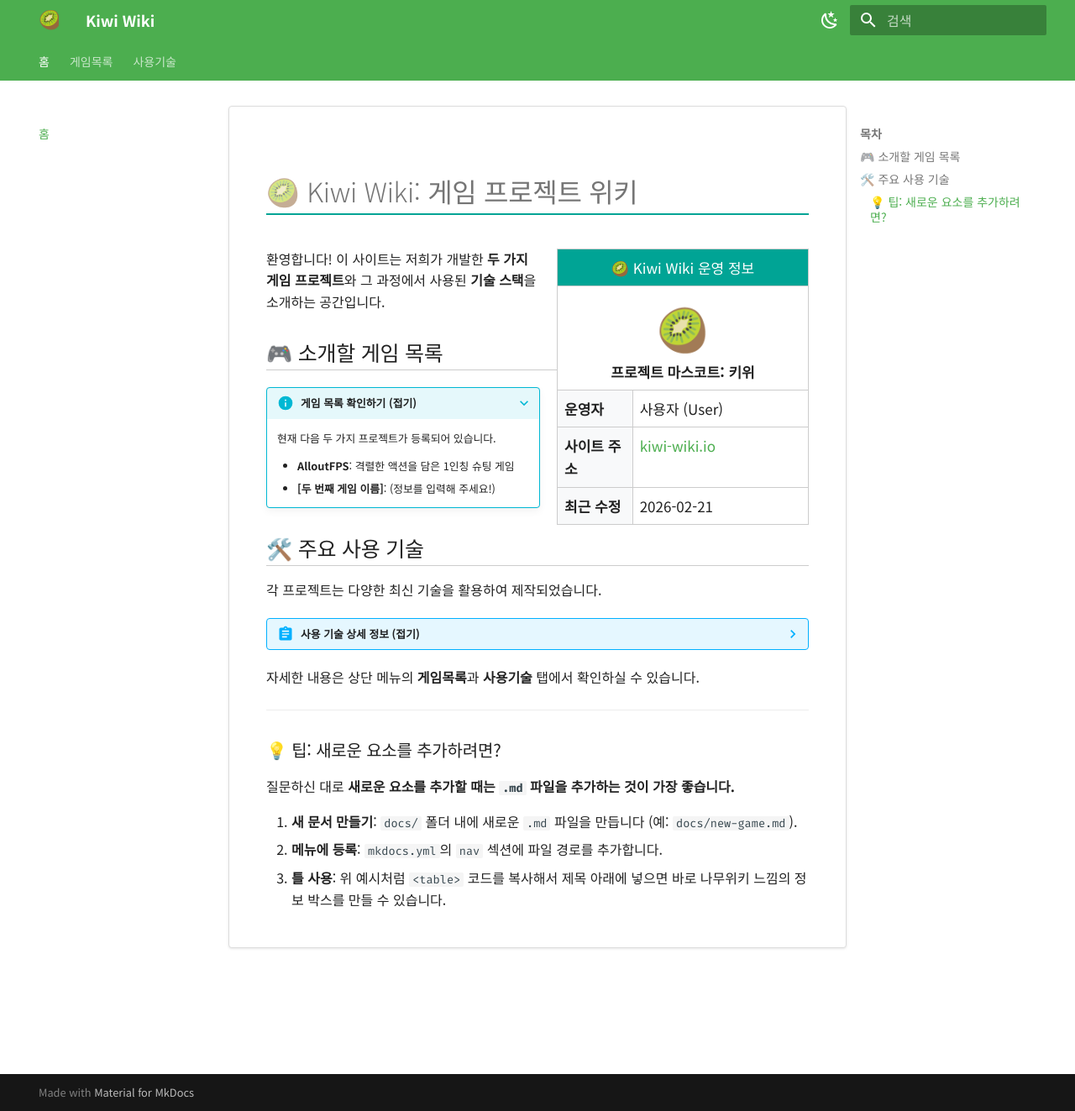
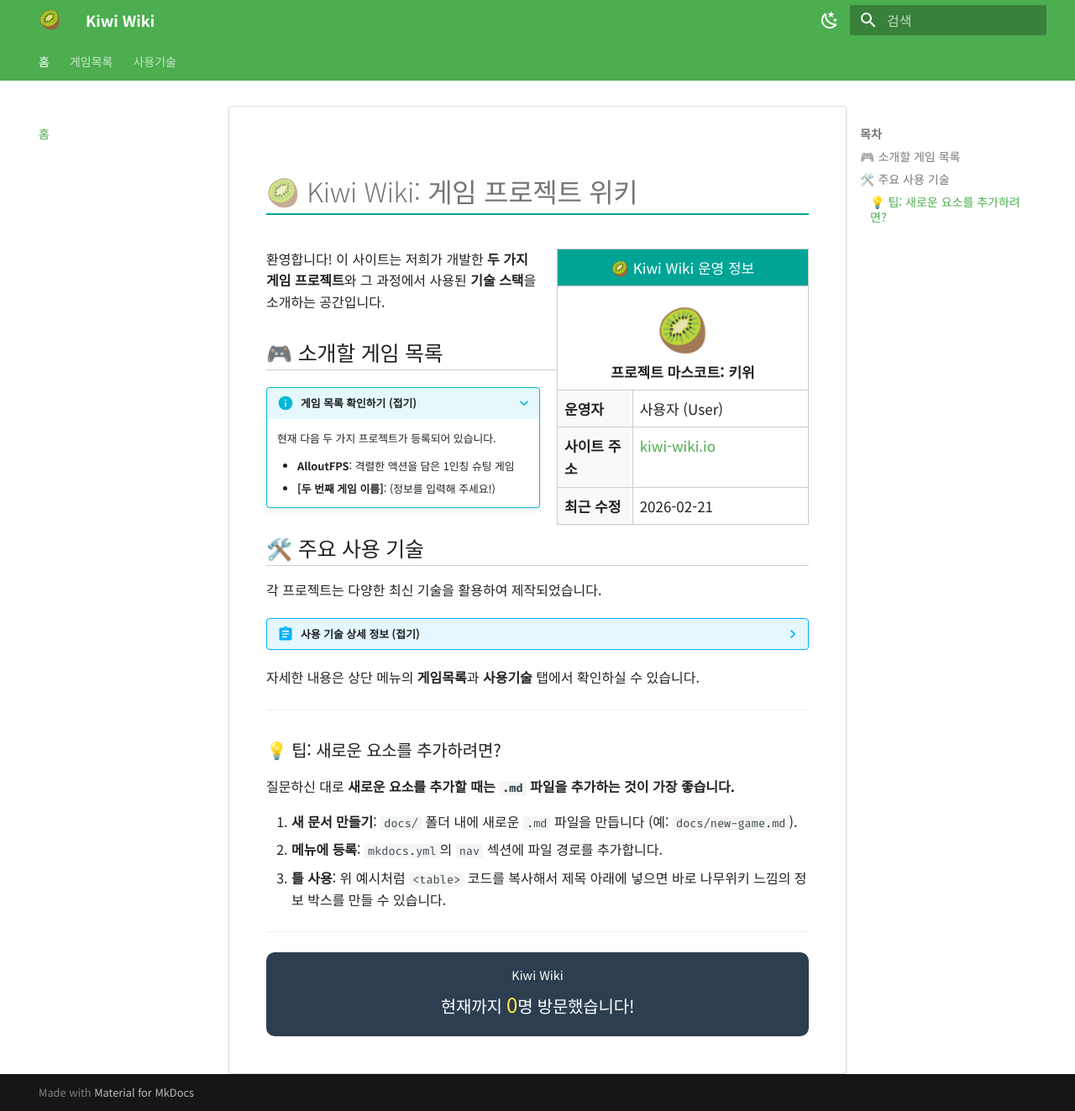
Before and after one commit to Searabbit11/kiwi-wiki, an MkDocs documentation site: the page built from docs/index.md, in a window 1280 px wide and 1323 px high. Shown: the whole window at 84% size. Built offline with MkDocs 1.6.1 and Material for MkDocs 9.7.7, drawn with Linux system fonts in a browser that asks for light colours; comment, search, counter and statistics services are not loaded; some of the changed lines change nothing that is shown.

Commit message:
방문자 수 확인 C2S

```diff
--- a/docs/index.md
+++ b/docs/index.md
@@ -53,3 +53,44 @@
 1.  **새 문서 만들기**: `docs/` 폴더 내에 새로운 `.md` 파일을 만듭니다 (예: `docs/new-game.md`).
 2.  **메뉴에 등록**: `mkdocs.yml`의 `nav` 섹션에 파일 경로를 추가합니다.
 3.  **틀 사용**: 위 예시처럼 `<table>` 코드를 복사해서 제목 아래에 넣으면 바로 나무위키 느낌의 정보 박스를 만들 수 있습니다.
+
+
+<hr>
+<div style="background: #2c3e50; color: white; padding: 15px; border-radius: 10px; text-align: center; margin-top: 20px;">
+  <p style="margin: 0; font-size: 0.9em;">Kiwi Wiki</p>
+  <h3 style="margin: 5px 0;">현재까지 <span id="visitor-count" style="color: #ffeb3b; font-size: 1.2em;">0</span>명 방문했습니다!</h3>
+</div>
+
+<script src="https://www.gstatic.com/firebasejs/9.17.1/firebase-app-compat.js"></script>
+<script src="https://www.gstatic.com/firebasejs/9.17.1/firebase-database-compat.js"></script>
+
+<script>
+  //
+  window.onload = function() {
+    //
+    const firebaseConfig = {
+        apiKey: "AIzaSyAPfzO08FQ9_6Ye3U8zWLHnaa_DMDuGxmQ",
+        authDomain: "kiwi-wiki-3e547.firebaseapp.com",
+        databaseURL: "https://kiwi-wiki-3e547-default-rtdb.asia-southeast1.firebasedatabase.app/",
+        projectId: "kiwi-wiki-3e547",
+        storageBucket: "kiwi-wiki-3e547.firebasestorage.app",
+        messagingSenderId: "60692664828",
+        appId: "1:60692664828:web:ea7edaf803ec23992e2279"
+    };
+
+    // Firebase 초기화
+    firebase.initializeApp(firebaseConfig);
+    const db = firebase.database().ref('visitor_count');
+
+    // 트랜잭션을 사용해 방문자 수 1 증가
+    db.transaction((current) => {
+      return (current || 0) + 1;
+    });
+
+    // 실시간으로 데이터 변화 감지 (모든 사용자 화면에 즉시 반영)
+    db.on('value', (snapshot) => {
+      const count = snapshot.val();
+      document.getElementById('visitor-count').innerText = count;
+    });
+  };
+</script>
```
Also changed, not shown: site/404.html, site/AlloutFPS/index.html, site/assets/logo.svg (added), site/description/index.html, site/gameinformation/index.html, site/index.html, site/search/search_index.json, site/stylesheets/extra.css (added).
